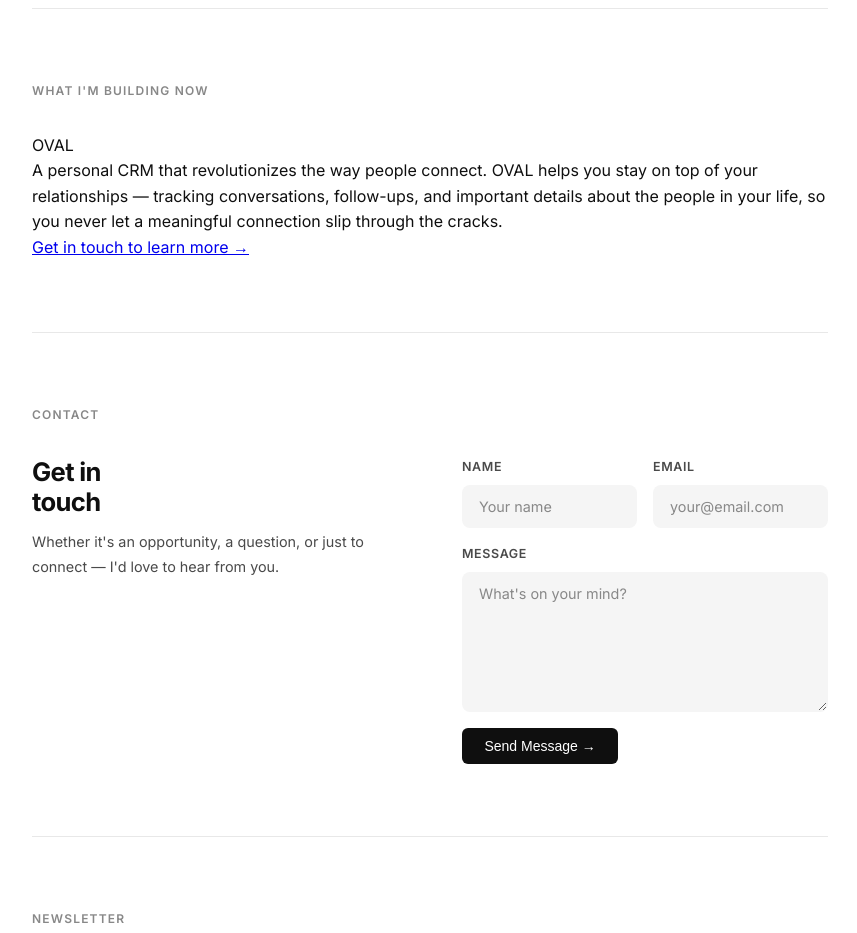
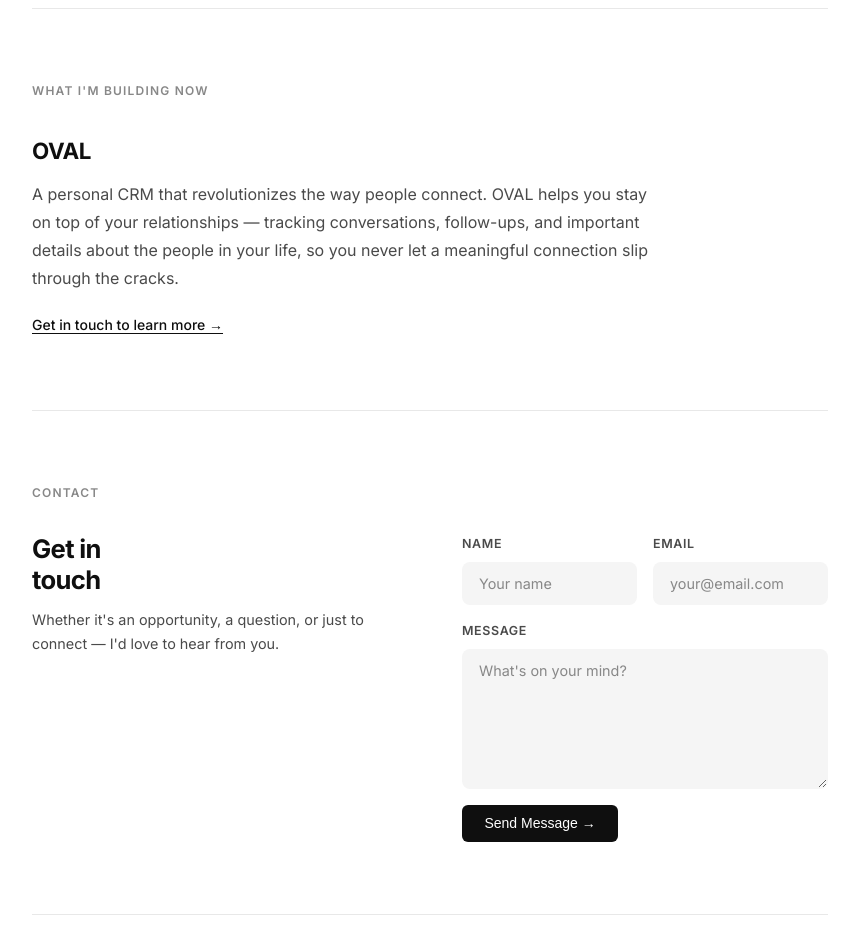
Before and after one commit to johnegharevba/Personal-Website, a plain HTML site: page index.html in a window 1280 px wide. Shown: the part 840-1773 px from the top of the page, without its empty margins (210-1067 px from the left). Drawn offline with Linux system fonts and the light colour scheme.

Commit message:
Refactor CSS styles and remove legacy code
Refactor CSS styles for hero, highlights, and resume sections. Remove legacy styles and reorganize class names for clarity.

```diff
--- a/style.css
+++ b/style.css
@@ -76,7 +76,7 @@ nav {
 
 main { padding-top: 60px; }
 
-/* HERO SPLIT (nateliason-style) */
+/* HERO SPLIT */
 .hero-split {
   display: grid;
   grid-template-columns: 1fr 320px;
@@ -142,7 +142,7 @@ main { padding-top: 60px; }
   }
 }
 
-/* HERO (legacy — kept for other pages) */
+/* HERO (legacy) */
 .hero {
   padding: 100px 0 80px;
   border-bottom: 1px solid var(--gray-200);
@@ -231,50 +231,35 @@ section:last-child { border-bottom: none; }
   max-width: 620px;
 }
 
-/* HIGHLIGHTS GRID */
-.highlights-grid {
-  display: grid;
-  grid-template-columns: repeat(4, 1fr);
-  gap: 1px;
-  background: var(--gray-200);
-  border: 1px solid var(--gray-200);
-  border-radius: 10px;
-  overflow: hidden;
+/* BUILDING NOW */
+.building-block {
+  max-width: 620px;
 }
 
-@media (max-width: 700px) {
-  .highlights-grid {
-    grid-template-columns: repeat(2, 1fr);
-  }
-}
-
-.highlight-card {
-  background: var(--white);
-  padding: 1.6rem;
-}
-
-.highlight-card:hover { background: var(--gray-100); }
-
-.highlight-icon {
+.building-name {
   font-size: 1.4rem;
+  font-weight: 700;
+  letter-spacing: -0.02em;
+  color: var(--black);
   margin-bottom: 0.75rem;
 }
 
-.highlight-label {
-  font-size: 0.75rem;
-  font-weight: 600;
-  letter-spacing: 0.08em;
-  text-transform: uppercase;
-  color: var(--gray-400);
-  margin-bottom: 0.3rem;
+.building-desc {
+  font-size: 1rem;
+  color: var(--gray-600);
+  line-height: 1.75;
+  margin-bottom: 1.25rem;
 }
 
-.highlight-value {
-  font-size: 0.95rem;
-  font-weight: 600;
+.building-link {
+  font-size: 0.875rem;
+  font-weight: 500;
   color: var(--black);
-  line-height: 1.3;
+  text-decoration: underline;
+  text-underline-offset: 3px;
 }
+
+.building-link:hover { opacity: 0.6; }
 
 /* FORMS */
 .form-section-inner {
@@ -283,8 +268,6 @@ section:last-child { border-bottom: none; }
   gap: 4rem;
   align-items: start;
 }
-
-.form-intro { }
 
 .form-heading {
   font-size: 1.6rem;
@@ -347,7 +330,6 @@ section:last-child { border-bottom: none; }
 
 .contact-form { width: 100%; max-width: 100%; }
 
-/* Newsletter layout */
 #newsletter .form-section-inner { gap: 3rem; }
 
 .newsletter-stack {
@@ -356,16 +338,13 @@ section:last-child { border-bottom: none; }
   gap: 0.75rem;
 }
 
-.newsletter-stack .form-input {
-  width: 100%;
-}
+.newsletter-stack .form-input { width: 100%; }
 
 .form-note {
   font-size: 0.75rem;
   color: var(--gray-400);
 }
 
-/* Two-col form row */
 .form-row-2 {
   display: grid;
   grid-template-columns: 1fr 1fr;
@@ -394,9 +373,7 @@ section:last-child { border-bottom: none; }
   color: var(--gray-400);
 }
 
-.blog-post-list {
-  border-top: 1px solid var(--gray-200);
-}
+.blog-post-list { border-top: 1px solid var(--gray-200); }
 
 .blog-post-item {
   display: flex;
@@ -436,8 +413,7 @@ footer {
 footer a { color: var(--gray-600); text-decoration: none; }
 footer a:hover { color: var(--black); }
 
-/* ===================== RESUME PAGE ===================== */
-
+/* RESUME PAGE */
 .resume-header {
   padding: 80px 0 56px;
   border-bottom: 1px solid var(--gray-200);
@@ -468,9 +444,7 @@ footer a:hover { color: var(--black); }
 
 .resume-contact a:hover { color: var(--black); }
 
-.resume-body {
-  padding: 0;
-}
+.resume-body { padding: 0; }
 
 .resume-section {
   padding: 48px 0;
@@ -488,10 +462,7 @@ footer a:hover { color: var(--black); }
   margin-bottom: 2rem;
 }
 
-.resume-entry {
-  margin-bottom: 2rem;
-}
-
+.resume-entry { margin-bottom: 2rem; }
 .resume-entry:last-child { margin-bottom: 0; }
 
 .resume-entry-header {
```
